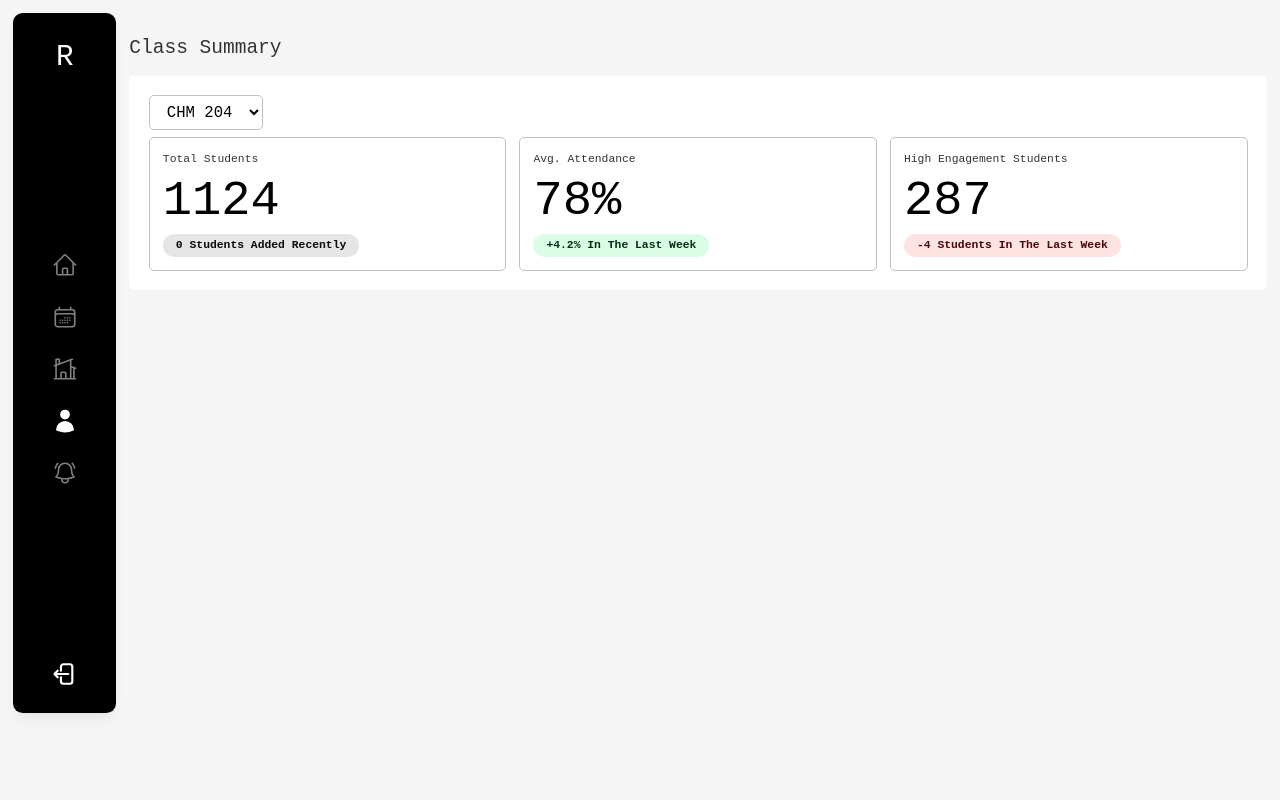
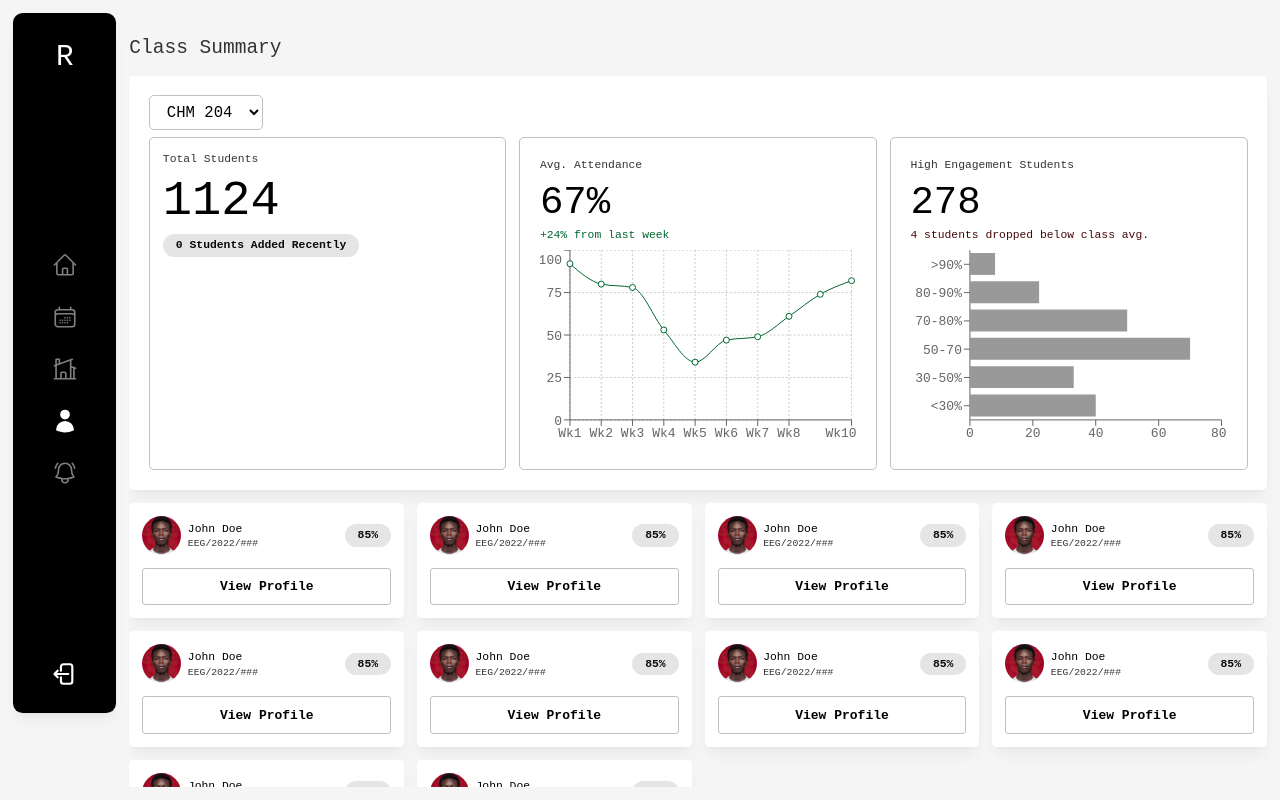
Before and after one commit to Sam-3l/Roomify, a React (Vite) app in the folder Frontend/: page / in a window 1280 px wide. Both pictures are taken after a click on the label 64 px from the left and 421 px from the top of the page. Built offline with nearby package versions, Linux system fonts and the light colour scheme; no server answers.

Commit message:
feat: add StudentCard component and integrate Attendance and Engagement charts into ClassSummary for enhanced dashboard insights

```diff
--- a/Frontend/src/components/Body/HallCard.jsx
+++ b/Frontend/src/components/Body/HallCard.jsx
@@ -6,7 +6,7 @@ export default function HallCard(props) {
       "p-1 px-4 w-max font-bold rounded-full capitalize bg-green-100 text-green-950";
   } else if (props.status === "pending") {
     classname =
-      "text-sm p-1 px-4 w-max font-semibold rounded-full capitalize bg-neutral-200 text-neutral-950";
+      "p-1 px-4 w-max font-semibold rounded-full capitalize bg-neutral-200 text-neutral-950";
   } else if (props.status === "in use") {
     classname =
       "p-1 px-4 w-max font-bold rounded-full capitalize bg-red-100 text-red-950";
--- /dev/null
+++ b/Frontend/src/components/Body/StudentCard.jsx
@@ -0,0 +1,21 @@
+export default function StudentCard() {
+  return (
+    <div className="flex flex-col p-4 gap-4 custom-shadow rounded-md bg-white">
+      <div className="flex items-center w-full justify-between">
+        <div className="flex gap-2 items-center">
+          <img
+            src="../src/assets/avatar.png"
+            alt="student"
+            className="w-12 h-12 rounded-full"
+          />
+          <div className="flex flex-col">
+            <p className="text-sm text-secondary">John Doe</p>
+            <p className="text-xs text-primary">EEG/2022/###</p>
+          </div>
+        </div>
+        <p className="text-sm p-1 px-4 w-max font-semibold rounded-full capitalize bg-neutral-200 text-neutral-950">85%</p>
+      </div>
+      <button className="button2">View Profile</button>
+    </div>
+  );
+}
--- a/Frontend/src/components/Dashboard/ClassSummary.jsx
+++ b/Frontend/src/components/Dashboard/ClassSummary.jsx
@@ -1,8 +1,10 @@
+import AttendanceChart from "./charts/AttendanceChart";
+import EngagementChart from "./charts/EngagementChart";
 export default function ClassSummary(){
     return(
         <section className="flex flex-col gap-4 w-full">
             <h1 className="text-lg ">Class Summary</h1>
-            <div className="flex flex-col gap-2 p-6 bg-white rounded-md">
+            <div className="flex flex-col gap-2 p-6 custom-shadow bg-white rounded-md">
                <select name="course" className="p-2 text-secondary text-base px-4 rounded-md w-fit outline-none border border-primary/30">
                 <option value="CHM 204" className="p-2">CHM 204</option>
                 <option value="CHM 204" className="p-2">CHM 204</option>
@@ -13,15 +15,21 @@ export default function ClassSummary(){
                         <p className="text-4xl text-secondary">1124</p>
                         <p className="text-sm p-1 px-4 w-max font-semibold rounded-full capitalize bg-neutral-200 text-neutral-950">0 students added recently</p>
                     </div>
-                    <div className="col-span-1 flex flex-col border gap-2 border-primary/30 p-4 rounded-md ">
+                    <div className="col-span-1 flex flex-col border gap-2 border-primary/30 p-6 rounded-md ">
                         <p className="text-sm">Avg. Attendance</p>
-                        <p className="text-4xl text-secondary">78%</p>
-                        <p className="text-sm p-1 px-4 w-max font-semibold rounded-full capitalize bg-green-100 text-green-950">+4.2% in the last week</p>
+                        <div className="flex flex-col gap">
+                            <p className="text-3xl text-secondary">67%</p>
+                            <p className="text-sm text-green-800">+24% from last week</p>
+                            </div>
+                        <AttendanceChart/>
                     </div>
-                    <div className="col-span-1 flex flex-col border gap-2 border-primary/30 p-4 rounded-md ">
+                    <div className="col-span-1 flex flex-col border gap-2 border-primary/30 p-6 rounded-md ">
                         <p className="text-sm">High Engagement Students</p>
-                        <p className="text-4xl text-secondary">287</p>
-                        <p className="text-sm p-1 px-4 w-max font-semibold rounded-full capitalize bg-red-100 text-red-950">-4 students in the last week</p>
+                        <div className="flex flex-col gap">
+                            <p className="text-3xl text-secondary">278</p>
+                            <p className="text-sm text-red-950">4 students dropped below class avg.</p>
+                            </div>
+                        <EngagementChart/>
                     </div>
                 </div>
             </div>
--- a/Frontend/src/components/Dashboard/Profile.jsx
+++ b/Frontend/src/components/Dashboard/Profile.jsx
@@ -1,9 +1,22 @@
+import StudentCard from "../Body/StudentCard";
 import ClassSummary from "./ClassSummary";
 
 export default function Profile() {
     return(
         <aside className="col-span-1 overflow-y-auto pr-4 flex md:col-span-10 py-6 flex-col gap-4 w-full">
             <ClassSummary/>
+            <div className="grid grid-cols-[repeat(auto-fit,minmax(250px,1fr))] gap-4 w-full">
+                <StudentCard/>
+                <StudentCard/>
+                <StudentCard/>
+                <StudentCard/>
+                <StudentCard/>
+                <StudentCard/>
+                <StudentCard/>
+                <StudentCard/>
+                <StudentCard/>
+                <StudentCard/>
+            </div>
         </aside>
     )
 }
--- /dev/null
+++ b/Frontend/src/components/Dashboard/charts/AttendanceChart.jsx
@@ -0,0 +1,42 @@
+"use client";
+
+import {
+  LineChart,
+  Line,
+  XAxis,
+  YAxis,
+  CartesianGrid,
+  Tooltip,
+  ResponsiveContainer,
+} from "recharts";
+export default function AttendanceChart() {
+  return (
+    <ResponsiveContainer width="100%" height={200}>
+      <LineChart
+        width="100%"
+        height="100%"
+        margin={{
+          right:5,
+        }}
+        data={[
+          { name: "Wk1", attendance: 92 },
+          { name: "Wk2", attendance: 80 },
+          { name: "Wk3", attendance: 78 },
+          { name: "Wk4", attendance: 53 },
+          { name: "Wk5", attendance: 34 },
+          { name: "Wk6", attendance: 47 },
+          { name: "Wk7", attendance: 49 },
+          { name: "Wk8", attendance: 61 },
+          { name: "Wk9", attendance: 74 },
+          { name: "Wk10", attendance: 82 },
+        ]}
+      >
+        <CartesianGrid strokeDasharray="2 2" />
+        <XAxis dataKey="name" />
+        <YAxis width={30} />
+        <Tooltip />
+        <Line type="monotone" dataKey="attendance" stroke="#016630" />
+      </LineChart>
+    </ResponsiveContainer>
+  );
+}
--- /dev/null
+++ b/Frontend/src/components/Dashboard/charts/EngagementChart.jsx
@@ -0,0 +1,38 @@
+"use client";
+
+import {
+  BarChart,
+  Bar,
+  XAxis,
+  YAxis,
+  Tooltip,
+  ResponsiveContainer,
+} from "recharts";
+export default function EngagementChart() {
+  return (
+      <ResponsiveContainer width="100%" height={200}>
+        <BarChart
+          width="100%"
+          height="100%"
+          layout="vertical"
+          margin={{
+            right: 5,
+          }}
+          padding={0}
+          data={[
+            { range: ">90%", attendance: 8 },
+            { range: "80-90%", attendance: 22 },
+            { range: "70-80%", attendance: 50 },
+            { range: "50-70", attendance: 70 },
+            { range: "30-50%", attendance: 33 },
+            { range: "<30%", attendance: 40 },
+          ]}
+        >
+          <XAxis type="number" />
+          <YAxis dataKey="range" type="category" width={60} />
+          <Tooltip />
+          <Bar type="monotone" dataKey="attendance" fill="hsl(2,0%,60%)" />
+        </BarChart>
+      </ResponsiveContainer>
+  );
+}
--- a/Frontend/src/index.css
+++ b/Frontend/src/index.css
@@ -46,7 +46,7 @@ body{
   cursor: grab;
 }
 ::-webkit-scrollbar-thumb {
-  background-color: #333333;
+  background-color: hsl(0, 0%, 20%);
 }
 ::-webkit-scrollbar-thumb:active {
   background-color: #052659;
--- /dev/null
+++ b/package.json
@@ -0,0 +1,5 @@
+{
+  "dependencies": {
+    "recharts": "^2.15.2"
+  }
+}
```
Also changed, not shown: 1 other file (tests, documents, lock files or other folders).
